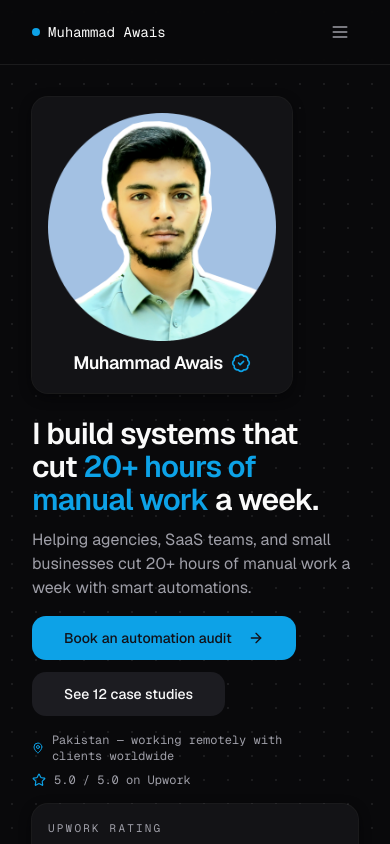
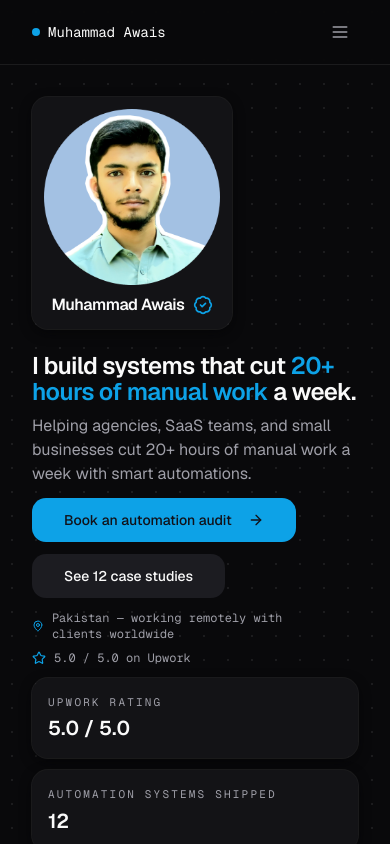
Before and after one commit to imawais-engineer/muhammad-awais-freelancer-portfolio, a React (Vite) app: page / in a window 390 px wide. Shown: the top 844 px of the page. Built offline with nearby package versions, Linux system fonts and the light colour scheme; the HTML template or start-up script is replaced by a standard one.

Commit message:
Changes
Co-authored-by: imawais-engineer <193931846+imawais-engineer@users.noreply.github.com>

```diff
--- a/src/pages/Index.tsx
+++ b/src/pages/Index.tsx
@@ -109,15 +109,15 @@ const Index = () => {
           variants={reveal}
           className="container pt-8 md:pt-12"
         >
-          <div className="grid gap-6 lg:grid-cols-[minmax(0,1fr)_300px] lg:items-center">
+          <div className="grid items-center gap-6 md:grid-cols-[minmax(0,1fr)_220px] lg:grid-cols-[minmax(0,1fr)_260px]">
             <div>
-              <h1 className="max-w-3xl text-3xl font-semibold leading-[1.1] tracking-tight md:text-5xl">
+              <h1 className="max-w-3xl text-2xl font-semibold leading-[1.1] tracking-tight md:text-4xl lg:text-5xl">
                 I build systems that cut{" "}
                 <span className="text-primary">20+ hours of manual work</span> a week.
               </h1>
-              <p className="mt-3 max-w-2xl text-base text-muted-foreground md:text-lg">{site.tagline}</p>
+              <p className="mt-2 max-w-2xl text-base text-muted-foreground md:text-lg">{site.tagline}</p>
 
-              <div className="mt-4 flex flex-wrap gap-3">
+              <div className="mt-3 flex flex-wrap gap-3">
                 <Button asChild size="lg">
                   <Link to="/contact">
                     Book an automation audit
@@ -129,7 +129,7 @@ const Index = () => {
                 </Button>
               </div>
 
-              <div className="mt-4 flex flex-wrap items-center gap-x-6 gap-y-2 font-mono text-xs text-muted-foreground">
+              <div className="mt-3 flex flex-wrap items-center gap-x-6 gap-y-2 font-mono text-xs text-muted-foreground">
                 <span className="inline-flex items-center gap-2">
                   <MapPin className="h-3.5 w-3.5 text-primary" aria-hidden="true" />
                   {site.location}
@@ -141,7 +141,7 @@ const Index = () => {
               </div>
             </div>
 
-            <div className="node-card order-first max-w-[260px] p-4 lg:order-none lg:max-w-xs">
+            <div className="node-card order-first max-w-[200px] p-3 md:order-none md:max-w-[220px] lg:max-w-[260px] lg:p-4">
               <img
                 src={profileImage}
                 alt="Portrait of Muhammad Awais, AI automation engineer"
@@ -149,7 +149,7 @@ const Index = () => {
                 className="aspect-square w-full rounded-xl object-cover"
               />
               <div className="mt-2 flex items-center justify-center gap-2">
-                <p className="text-lg font-semibold tracking-tight text-foreground md:text-xl">{site.name}</p>
+                <p className="text-base font-semibold tracking-tight text-foreground md:text-lg lg:text-xl">{site.name}</p>
                 <span
                   className="inline-flex"
                   aria-label="Identity verified"
@@ -161,7 +161,7 @@ const Index = () => {
             </div>
           </div>
 
-          <dl className="mt-4 grid gap-3 sm:grid-cols-2 lg:grid-cols-4">
+          <dl className="mt-3 grid gap-3 sm:grid-cols-2 lg:grid-cols-4">
             {proofStats.map((stat) => (
               <div key={stat.label} className="node-card p-4">
                 <dt className="font-mono text-[11px] uppercase tracking-[0.2em] text-muted-foreground">
```
